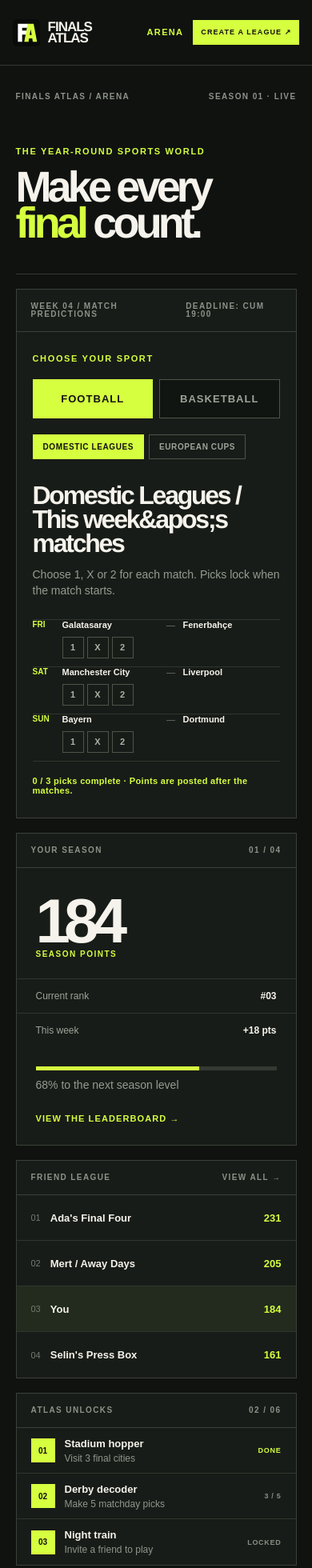
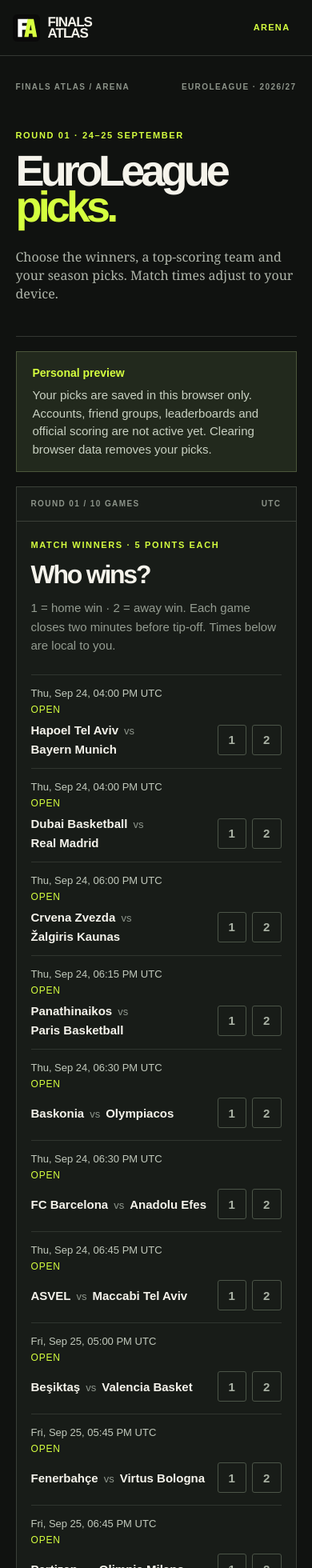
Before and after one commit to istanbulhighlights34-star/finalistanbul, a Next.js app: page /arena in a window 390 px wide. Shown: the top 1960 px of the page at 80% size. Built offline with nearby package versions, Linux system fonts and the light colour scheme.

Commit message:
Launch EuroLeague Round 1 personal Arena picks

```diff
--- /dev/null
+++ b/app/api/arena/time/route.ts
@@ -0,0 +1,3 @@
+export function GET() {
+  return Response.json({ now: Date.now() }, { headers: { "Cache-Control": "no-store" } });
+}
--- a/app/arena/arena.module.css
+++ b/app/arena/arena.module.css
@@ -53,3 +53,45 @@
 .unlockIcon { width: 30px; height: 30px; display: grid; place-items: center; color: #101210; background: #d5ff3f; font: 700 10px Arial; }.unlock div { flex: 1; }.unlock strong { font: 700 13px Arial; }.unlock p { margin: 4px 0 0; color: #8f978d; font: 12px Arial; text-align: justify; }.done, .next { color: #d5ff3f; font: 700 9px Arial; letter-spacing: .08em; }.next { color: #858e83; }
 .bottomStrip { margin-top: 45px; padding-top: 20px; border-top: 1px solid #343732; }
 @media (max-width: 720px) { .header { padding: 0 4vw; }.header nav { gap: 12px; margin-right: 12px; }.header nav a:nth-child(2) { display: none; }.headerButton { padding: 11px 10px; font-size: 9px; }.shell { width: 90vw; }.intro { display: block; padding: 58px 0 40px; }.introText { margin-top: 28px; }.heroGrid, .dashboardGrid { grid-template-columns: 1fr; }.challengeBody { padding: 28px 20px; }.pickGrid { grid-template-columns: 1fr; }.matchRow { grid-template-columns: 28px minmax(70px, 1fr) 12px minmax(70px, 1fr); font-size: 11px; }.resultButtons { grid-column: 2 / -1; padding-bottom: 10px; }.bottomStrip { display: block; line-height: 2; } }
+
+/* EuroLeague opening-round preview */
+.intro { padding: 58px 0 42px; }
+.introText { text-align: left; }
+.notice { display: flex; gap: 22px; align-items: baseline; margin-top: 18px; padding: 16px 20px; border: 1px solid #4b563b; background: #22291d; color: #c9d1c2; font: 15px/1.5 Arial, sans-serif; }
+.notice strong { flex: 0 0 auto; color: #d5ff3f; font-size: 14px; }
+.challengeBody { padding: 32px; }
+.challenge h2 { margin-bottom: 14px; }
+.muted { font-size: 15px; line-height: 1.55; text-align: left; }
+.matchRow { display: grid; grid-template-columns: minmax(130px, 180px) minmax(0, 1fr) 84px; gap: 16px; align-items: center; padding: 15px 0; min-height: 83px; font-size: 15px; }
+.matchInfo { display: flex; flex-direction: column; gap: 6px; color: #c1c9bc; font-size: 13px; }
+.matchInfo span { color: #d5ff3f; font-size: 12px; text-transform: uppercase; letter-spacing: .07em; }
+.matchTeams { display: flex; flex-wrap: wrap; align-items: baseline; gap: 7px; }
+.matchTeams strong { font-weight: 700; }
+.matchTeams span { color: #8f978d; font-size: 13px; }
+.resultButtons { display: flex; gap: 7px; }
+.result, .resultActive { width: 38px; height: 38px; font-size: 15px; border-radius: 3px; }
+.result:disabled, .resultActive:disabled { cursor: default; opacity: .7; }
+.sideBody { padding: 26px; }
+.sideBody h2 { margin: 0 0 14px; font-size: clamp(26px, 3vw, 38px); letter-spacing: -.05em; line-height: 1.05; }
+.selectLabel { display: block; margin: 26px 0 8px; color: #e1e6db; font-size: 14px; font-weight: 700; }
+.sideBody select { width: 100%; padding: 13px; border: 1px solid #697369; border-radius: 2px; background: #101410; color: #f5f3eb; font: 15px Arial, sans-serif; }
+.sideBody select:disabled { opacity: .68; }
+.teamPicker { display: grid; grid-template-columns: repeat(2, minmax(0, 1fr)); gap: 7px; max-height: 340px; overflow: auto; margin-top: 22px; }
+.pick, .pickSelected { align-items: center; min-height: 50px; padding: 11px; font-size: 14px; line-height: 1.25; }
+.pick:disabled, .pickSelected:disabled { cursor: default; opacity: .6; }
+.bottomStrip { font-size: 12px; line-height: 1.5; }
+.bottomStrip a { color: #d5ff3f; }
+@media (max-width: 720px) {
+  .header { height: 70px; }
+  .header nav { margin-left: auto; }
+  .headerButton { display: none; }
+  .intro { padding: 50px 0 36px; }
+  .introText { max-width: 100%; }
+  .notice { display: block; }
+  .notice strong { display: block; margin-bottom: 6px; }
+  .challengeBody { padding: 24px 18px; }
+  .matchRow { grid-template-columns: 1fr 80px; gap: 10px; font-size: 15px; }
+  .matchInfo { grid-column: 1 / -1; }
+  .resultButtons { grid-column: auto; padding: 0; }
+  .teamPicker { grid-template-columns: 1fr 1fr; }
+}
--- a/app/arena/page.tsx
+++ b/app/arena/page.tsx
@@ -1,110 +1,131 @@
 "use client";
 
 import Link from "next/link";
-import { useState } from "react";
+import { useEffect, useRef, useState } from "react";
 import styles from "./arena.module.css";
 
-const sports = ["Football", "Basketball"];
-const footballModes = ["Domestic Leagues", "European Cups"];
-const matches = [
-  ["FRI", "Galatasaray", "Fenerbahçe"],
-  ["SAT", "Manchester City", "Liverpool"],
-  ["SUN", "Bayern", "Dortmund"],
+type Game = { id: string; home: string; away: string; tipoff: string };
+type Picks = { games: Record<string, "1" | "2">; topScorer: string; champion: string; finalFour: string[] };
+// EuroLeague Media Centre lists these times in CEST (UTC+2).
+const games: Game[] = [
+  { id: "hta-bay", home: "Hapoel Tel Aviv", away: "Bayern Munich", tipoff: "2026-09-24T16:00:00Z" },
+  { id: "dub-rmb", home: "Dubai Basketball", away: "Real Madrid", tipoff: "2026-09-24T16:00:00Z" },
+  { id: "czv-zal", home: "Crvena Zvezda", away: "Žalgiris Kaunas", tipoff: "2026-09-24T18:00:00Z" },
+  { id: "pao-pbb", home: "Panathinaikos", away: "Paris Basketball", tipoff: "2026-09-24T18:15:00Z" },
+  { id: "kba-oly", home: "Baskonia", away: "Olympiacos", tipoff: "2026-09-24T18:30:00Z" },
+  { id: "bar-efs", home: "FC Barcelona", away: "Anadolu Efes", tipoff: "2026-09-24T18:30:00Z" },
+  { id: "asv-mta", home: "ASVEL", away: "Maccabi Tel Aviv", tipoff: "2026-09-24T18:45:00Z" },
+  { id: "bjk-vbc", home: "Beşiktaş", away: "Valencia Basket", tipoff: "2026-09-25T17:00:00Z" },
+  { id: "fbt-vir", home: "Fenerbahçe", away: "Virtus Bologna", tipoff: "2026-09-25T17:45:00Z" },
+  { id: "par-mil", home: "Partizan", away: "Olimpia Milano", tipoff: "2026-09-25T18:45:00Z" },
 ];
-const basketballMatches = [
-  ["TUE", "Fenerbahçe Beko", "Panathinaikos"],
-  ["WED", "Real Madrid", "Anadolu Efes"],
-  ["THU", "Olympiacos", "Barcelona"],
-];
+const teams = games.flatMap((game) => [game.home, game.away]);
+const firstLock = Date.parse(games[0].tipoff) - 120_000;
+const storageKey = "finalsatlas-euroleague-2026-27-round-1";
+const emptyPicks: Picks = { games: {}, topScorer: "", champion: "", finalFour: [] };
+const formatTime = (iso: string) => new Intl.DateTimeFormat(undefined, {
+  weekday: "short", day: "numeric", month: "short", hour: "2-digit", minute: "2-digit", timeZoneName: "short",
+}).format(new Date(iso));
 
 export default function ArenaPage() {
-  const [sport, setSport] = useState(sports[0]);
-  const [competition, setCompetition] = useState(footballModes[0]);
-  const [predictions, setPredictions] = useState<Record<string, string>>({});
-  const activeMatches = sport === "Basketball" ? basketballMatches : matches;
+  const [now, setNow] = useState<number | null>(null);
+  const [picks, setPicks] = useState<Picks>(emptyPicks);
+  const [saved, setSaved] = useState(true);
+  const [clockSource, setClockSource] = useState<"checking" | "server" | "device">("checking");
+  const offset = useRef(0);
 
-  return (
-    <main className={styles.page}>
+  useEffect(() => {
+    async function syncClock() {
+      const started = Date.now();
+      try {
+        const response = await fetch("/api/arena/time", { cache: "no-store" });
+        if (!response.ok) throw new Error("Clock unavailable");
+        const data = await response.json() as { now: number };
+        if (!Number.isFinite(data.now)) throw new Error("Invalid clock");
+        offset.current = data.now - Math.round((started + Date.now()) / 2);
+        setClockSource("server");
+      } catch {
+        offset.current = 0;
+        setClockSource("device");
+      }
+      setNow(Date.now() + offset.current);
+    }
+    void syncClock();
+    try {
+      const value = localStorage.getItem(storageKey);
+      if (value) {
+        const stored = JSON.parse(value) as Partial<Picks>;
+        setPicks({ games: stored.games || {}, topScorer: stored.topScorer || "", champion: stored.champion || "", finalFour: Array.isArray(stored.finalFour) ? stored.finalFour : [] });
+      }
+    } catch { setSaved(false); }
+    const interval = setInterval(() => setNow(Date.now() + offset.current), 10_000);
+    const resync = setInterval(() => { void syncClock(); }, 60_000);
+    return () => { clearInterval(interval); clearInterval(resync); };
+  }, []);
+
+  function update(next: Picks) {
+    setPicks(next);
+    try { localStorage.setItem(storageKey, JSON.stringify(next)); setSaved(true); }
+    catch { setSaved(false); }
+  }
+
+  const bonusOpen = now !== null && now < firstLock;
+  const complete = games.filter((game) => picks.games[game.id]).length;
+  const openCount = now === null ? 0 : games.filter((game) => now < Date.parse(game.tipoff) - 120_000).length;
+  const timeZone = now === null ? "Your local time" : new Intl.DateTimeFormat(undefined, { timeZoneName: "short" }).formatToParts(new Date(now)).find((part) => part.type === "timeZoneName")?.value || "Local time";
+
+  return <main className={styles.page}>
     <header className={styles.header}>
-        <Link className="brand" href="/" aria-label="Finals Atlas home">
-          <img className="brand-mark" src="/icon.svg" alt="" aria-hidden="true" />
-          <span className="brand-name"><span>FINALS</span><span>ATLAS</span></span>
-        </Link>
-        <nav aria-label="Arena navigation">
-          <Link className={styles.active} href="/arena">Arena</Link>
-          <Link href="/blog">Journal</Link>
-        </nav>
-        <Link className={styles.headerButton} href="/arena/create">Create a league ↗</Link>
+      <Link className="brand" href="/" aria-label="Finals Atlas home"><img className="brand-mark" src="/icon.svg" alt="" aria-hidden="true" /><span className="brand-name"><span>FINALS</span><span>ATLAS</span></span></Link>
+      <nav aria-label="Arena navigation"><Link className={styles.active} href="/arena">Arena</Link><Link href="/blog">Journal</Link></nav>
+      <Link className={styles.headerButton} href="/">Explore Finals ↗</Link>
     </header>
-
     <div className={styles.shell}>
-        <div className={styles.topline}><span>FINALS ATLAS / ARENA</span><span>SEASON 01 · LIVE</span></div>
-
-        <section className={styles.intro}>
-          <div>
-            <p className={styles.kicker}>THE YEAR-ROUND SPORTS WORLD</p>
-            <h1>Make every<br /><em>final</em> count.</h1>
+      <div className={styles.topline}><span>FINALS ATLAS / ARENA</span><span>EUROLEAGUE · 2026/27</span></div>
+      <section className={styles.intro}><div><p className={styles.kicker}>ROUND 01 · 24–25 SEPTEMBER</p><h1>EuroLeague<br /><em>picks.</em></h1></div><p className={styles.introText}>Choose the winners, a top-scoring team and your season picks. Match times adjust to your device.</p></section>
+      <div className={styles.notice} role="status"><strong>Personal preview</strong><span>Your picks are saved in this browser only. Accounts, friend groups, leaderboards and official scoring are not active yet. Clearing browser data removes your picks. {clockSource === "device" && "Server time is unavailable; deadlines currently use your device clock."}</span></div>
+      <section className={styles.heroGrid} aria-label="EuroLeague Round 1 predictions">
+        <article className={styles.challenge}>
+          <div className={styles.cardTop}><span>ROUND 01 / 10 GAMES</span><span>{timeZone}</span></div>
+          <div className={styles.challengeBody}>
+            <p className={styles.eyebrow}>MATCH WINNERS · 5 POINTS EACH</p><h2>Who wins?</h2>
+            <p className={styles.muted}>1 = home win · 2 = away win. Each game closes two minutes before tip-off. Times below are local to you.</p>
+            <div className={styles.matchList}>{games.map((game) => {
+              const locked = now === null || now >= Date.parse(game.tipoff) - 120_000;
+              return <div className={styles.matchRow} key={game.id}>
+                <div className={styles.matchInfo}><time dateTime={game.tipoff}>{now === null ? "Checking local time…" : formatTime(game.tipoff)}</time><span>{now === null ? "Checking" : locked ? "Locked" : "Open"}</span></div>
+                <div className={styles.matchTeams}><strong>{game.home}</strong><span>vs</span><strong>{game.away}</strong></div>
+                <div className={styles.resultButtons} aria-label={`${game.home} vs ${game.away} winner`}>
+                  {(["1", "2"] as const).map((choice) => <button key={choice} type="button" disabled={locked} aria-label={choice === "1" ? `${game.home} wins` : `${game.away} wins`} aria-pressed={picks.games[game.id] === choice} className={picks.games[game.id] === choice ? styles.resultActive : styles.result} onClick={() => {
+                    if (Date.now() + offset.current >= Date.parse(game.tipoff) - 120_000) { setNow(Date.now() + offset.current); return; }
+                    update({ ...picks, games: { ...picks.games, [game.id]: choice } });
+                  }}>{choice}</button>)}
                 </div>
-        </section>
-
-        <section className={styles.heroGrid}>
-          <article className={styles.challenge}>
-            <div className={styles.cardTop}><span>WEEK 04 / MATCH PREDICTIONS</span><span>DEADLINE: CUM 19:00</span></div>
-            <div className={styles.challengeBody}>
-              <p className={styles.eyebrow}>CHOOSE YOUR SPORT</p>
-              <div className={styles.sportTabs}>
-                {sports.map((item) => <button key={item} className={sport === item ? styles.sportTabActive : styles.sportTab} onClick={() => setSport(item)}>{item}</button>)}
-              </div>
-              {sport === "Football" && <div className={styles.leagueTabs}>
-                {footballModes.map((item) => <button key={item} className={competition === item ? styles.leagueTabActive : styles.leagueTab} onClick={() => setCompetition(item)}>{item}</button>)}
-              </div>}
-              <h2>{sport === "Football" ? `${competition} / This week&apos;s matches` : "EuroLeague / This week&apos;s matches"}</h2>
-              <p className={styles.muted}>Choose 1, X or 2 for each match. Picks lock when the match starts.</p>
-              <div className={styles.matchList}>
-                {activeMatches.map(([day, home, away]) => (
-                  <div className={styles.matchRow} key={home}>
-                    <span className={styles.matchDay}>{day}</span><strong>{home}</strong><span className={styles.vs}>—</span><strong>{away}</strong>
-                    <div className={styles.resultButtons}>{["1", "X", "2"].map((result) => <button key={result} className={predictions[home] === result ? styles.resultActive : styles.result} onClick={() => setPredictions({ ...predictions, [home]: result })}>{result}</button>)}</div>
-                  </div>
-                ))}
-              </div>
-              <p className={styles.status}>{Object.keys(predictions).length} / {activeMatches.length} picks complete · Points are posted after the matches.</p>
+              </div>;
+            })}</div>
+            <p className={styles.status}>{complete} / 10 selected · {openCount} games open · {saved ? "Saved on this device" : "Could not save on this device"}</p>
           </div>
         </article>
-
         <aside className={styles.seasonCard}>
-            <div className={styles.cardTop}><span>YOUR SEASON</span><span>01 / 04</span></div>
-            <div className={styles.score}><strong>184</strong><span>SEASON POINTS</span></div>
-            <div className={styles.statRow}><span>Current rank</span><strong>#03</strong></div>
-            <div className={styles.statRow}><span>This week</span><strong>+18 pts</strong></div>
-            <div className={styles.progress}><span style={{ width: "68%" }} /></div>
-            <p className={styles.muted}>68% to the next season level</p>
-            <Link className={styles.textLink} href="/finals">View the leaderboard →</Link>
+          <div className={styles.cardTop}><span>ROUND BONUS</span><span>+5 POINTS</span></div>
+          <div className={styles.sideBody}><h2>Top-scoring team</h2><p className={styles.muted}>Which team scores the most points in Round 1? A tie at the top counts for each tied team. This pick closes before the first game.</p>
+            <label className={styles.selectLabel} htmlFor="top-scorer">Choose a team</label>
+            <select id="top-scorer" value={picks.topScorer} disabled={!bonusOpen} onChange={(event) => { if (Date.now() + offset.current < firstLock) update({ ...picks, topScorer: event.target.value }); else setNow(Date.now() + offset.current); }}><option value="">Select a team</option>{teams.map((team) => <option key={team}>{team}</option>)}</select>
+            <p className={styles.status}>{bonusOpen ? `Locks ${formatTime(new Date(firstLock).toISOString())}` : now === null ? "Checking deadline…" : "Round bonus locked"}</p>
+          </div>
         </aside>
       </section>
-
-        <section className={styles.dashboardGrid}>
-          <article className={styles.panel}>
-            <div className={styles.panelHeading}><span>FRIEND LEAGUE</span><Link href="/finals">View all →</Link></div>
-            <div className={styles.leagueRow}><span className={styles.rank}>01</span><strong>Ada&apos;s Final Four</strong><span>231</span></div>
-            <div className={styles.leagueRow}><span className={styles.rank}>02</span><strong>Mert / Away Days</strong><span>205</span></div>
-            <div className={`${styles.leagueRow} ${styles.you}`}><span className={styles.rank}>03</span><strong>You</strong><span>184</span></div>
-            <div className={styles.leagueRow}><span className={styles.rank}>04</span><strong>Selin&apos;s Press Box</strong><span>161</span></div>
-          </article>
-
-          <article className={styles.panel}>
-            <div className={styles.panelHeading}><span>ATLAS UNLOCKS</span><span>02 / 06</span></div>
-            <div className={styles.unlock}><span className={styles.unlockIcon}>01</span><div><strong>Stadium hopper</strong><p>Visit 3 final cities</p></div><span className={styles.done}>DONE</span></div>
-            <div className={styles.unlock}><span className={styles.unlockIcon}>02</span><div><strong>Derby decoder</strong><p>Make 5 matchday picks</p></div><span className={styles.next}>3 / 5</span></div>
-            <div className={styles.unlock}><span className={styles.unlockIcon}>03</span><div><strong>Night train</strong><p>Invite a friend to play</p></div><span className={styles.next}>LOCKED</span></div>
-          </article>
+      <section className={styles.dashboardGrid} aria-label="Season bonus predictions">
+        <article className={styles.panel}><div className={styles.panelHeading}><span>SEASON BONUS</span><span>+10 POINTS</span></div><div className={styles.sideBody}><h2>Champion</h2><p className={styles.muted}>Pick the 2026/27 champion before the first game.</p><label className={styles.selectLabel} htmlFor="champion">Choose a team</label><select id="champion" value={picks.champion} disabled={!bonusOpen} onChange={(event) => { if (Date.now() + offset.current < firstLock) update({ ...picks, champion: event.target.value }); else setNow(Date.now() + offset.current); }}><option value="">Select a team</option>{teams.map((team) => <option key={team}>{team}</option>)}</select></div></article>
+        <article className={styles.panel}><div className={styles.panelHeading}><span>FINAL FOUR BONUS</span><span>+3 PER TEAM</span></div><div className={styles.sideBody}><h2>Final Four</h2><p className={styles.muted}>Choose up to four teams before the first game. Each correct team earns three points.</p><div className={styles.teamPicker}>{teams.map((team) => {
+          const selected = picks.finalFour.includes(team);
+          return <button key={team} type="button" disabled={!bonusOpen || (!selected && picks.finalFour.length >= 4)} aria-pressed={selected} className={selected ? styles.pickSelected : styles.pick} onClick={() => {
+            if (Date.now() + offset.current >= firstLock) { setNow(Date.now() + offset.current); return; }
+            update({ ...picks, finalFour: selected ? picks.finalFour.filter((value) => value !== team) : [...picks.finalFour, team] });
+          }}>{team}<span aria-hidden="true">{selected ? "✓" : "+"}</span></button>;
+        })}</div><p className={styles.status}>{picks.finalFour.length} / 4 selected · {bonusOpen ? "Open" : "Locked"}</p></div></article>
       </section>
-
-        <section className={styles.bottomStrip}>
-          <span>ARENA IS THE LIVING LAYER OF FINALS ATLAS</span>
-          <span>PLAY · DISCOVER · RETURN</span>
-        </section>
+      <div className={styles.bottomStrip}><span>Fixture source: <a href="https://mediacentre.euroleague.net/" target="_blank" rel="noreferrer">EuroLeague Media Centre ↗</a></span><span>Independent fan preview · No prize or entry fee</span></div>
     </div>
-    </main>
-  );
+  </main>;
 }
```
Also changed, not shown: app/arena/create/page.tsx (+2 -15 lines). Lines whose indentation alone changed are shown as unchanged.
